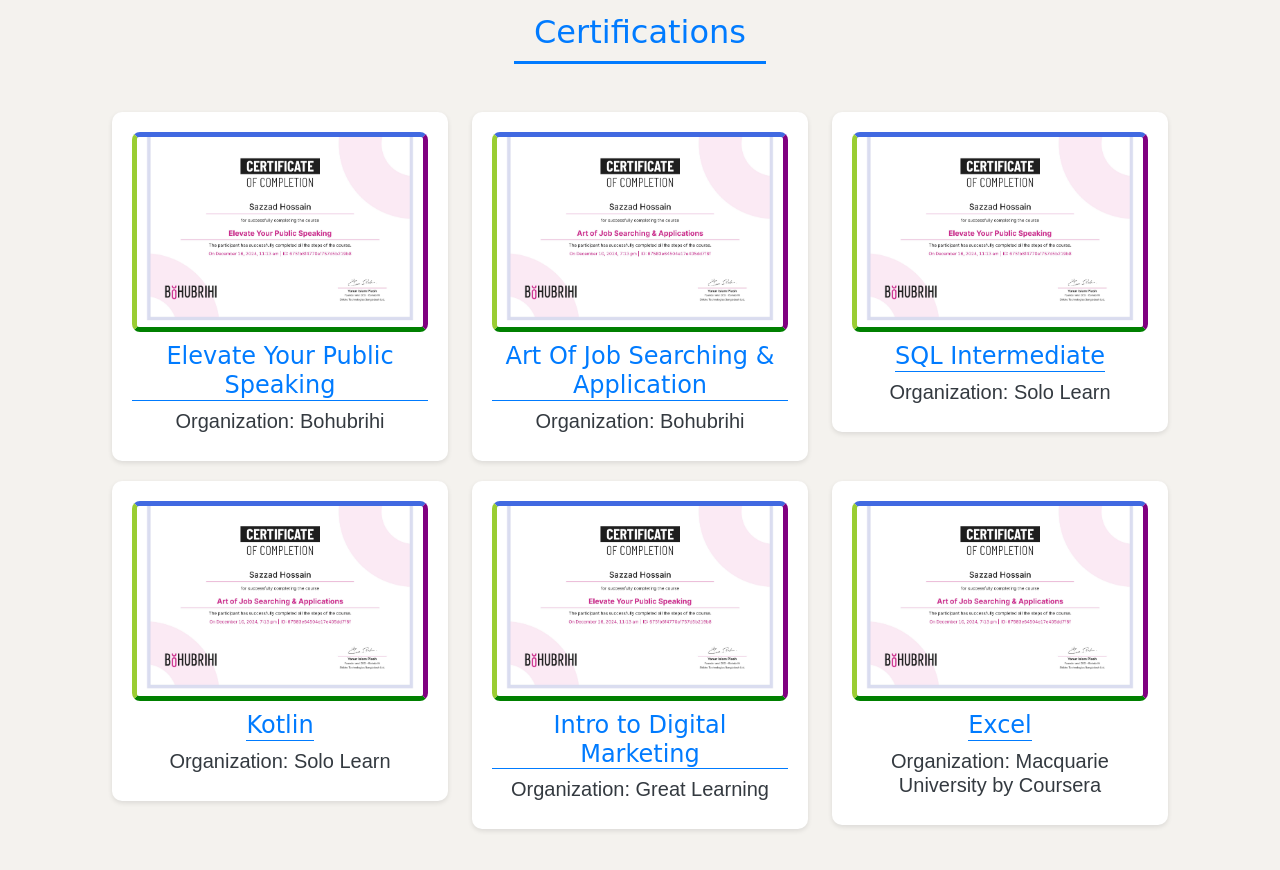
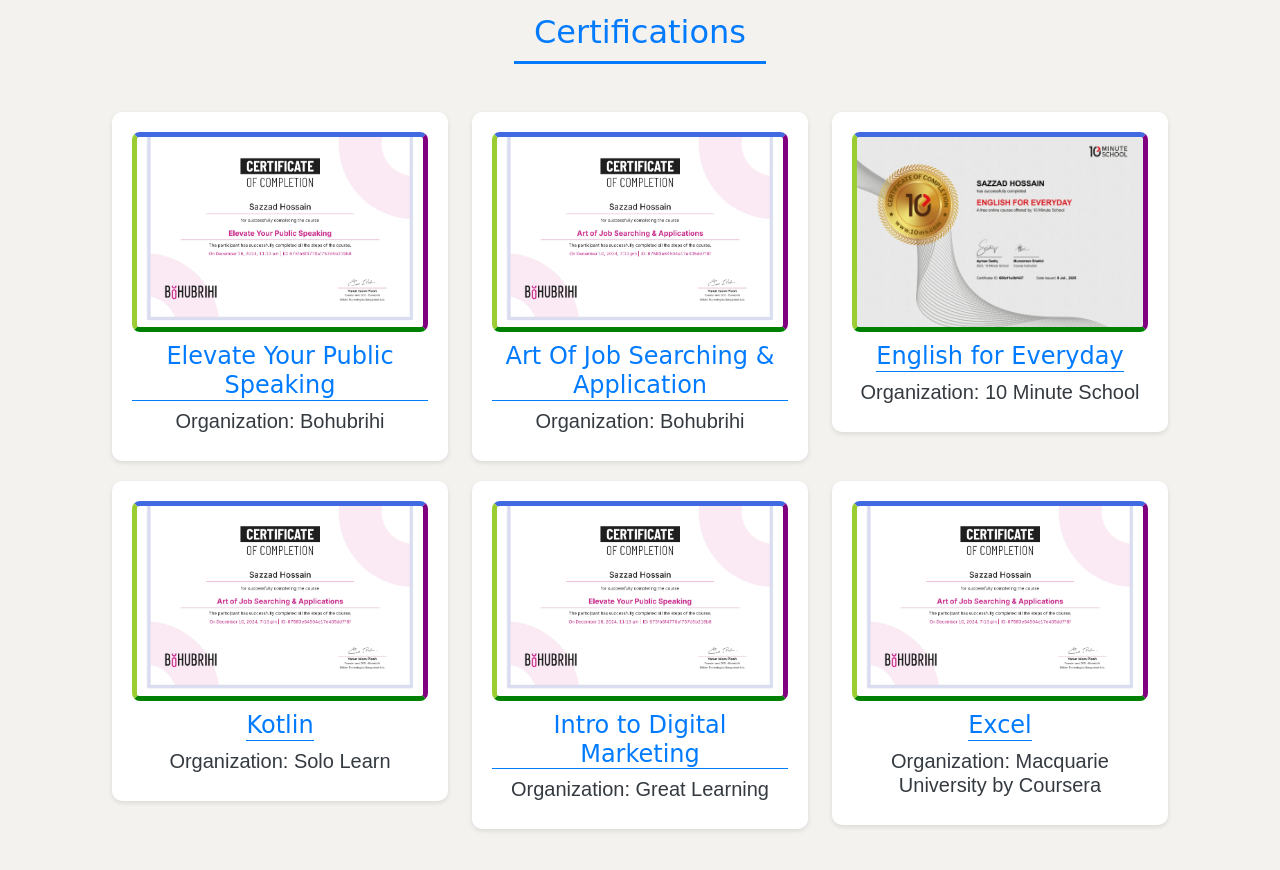
Before and after one commit to Sakil61/new-fortpolio, a plain HTML site: page index.html in a window 1280 px wide. Shown: the part 4330-5200 px from the top of the page. Drawn offline with nearby package versions, Linux system fonts and the light colour scheme.

Commit message:
One Certificate Add

```diff
--- a/index.html
+++ b/index.html
@@ -361,9 +361,9 @@
                 </div>
                 <div class="col-md-4">
                     <div class="info">
-                        <img class="img-container2" src="imeges/public speaking.jpg" alt="">
-                        <h4 class="certi-title">SQL Intermediate</h4>
-                        <h5>Organization: Solo Learn </h5>
+                        <img class="img-container2" src="imeges/English .jpeg" alt="">
+                        <h4 class="certi-title">English for Everyday</h4>
+                        <h5>Organization: 10 Minute School </h5>
                     </div>
                 </div>
                 <div class="col-md-4">
```
Also changed, not shown: imeges/English .jpeg (added).
